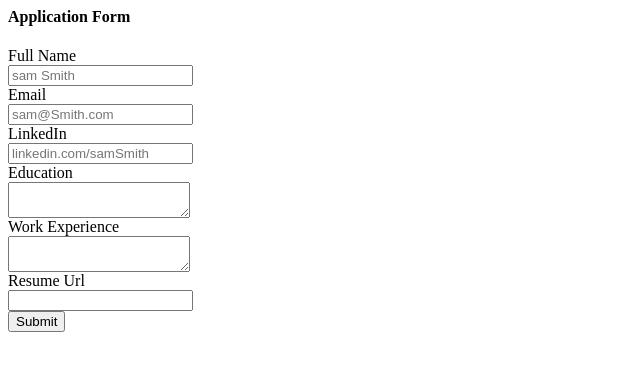
After one commit to KEEPlagat/jovian-careers-v2, a Flask app: template templates/application_form.html in a window 1280 px wide. The commit adds this page. Shown: the top 371 px of the page, without its empty margins (0-640 px from the left). Run offline with Flask 2, Linux system fonts and the light colour scheme; the template is opened without the code that fills it, so the values that code supplies are empty.

Commit message:
Posted to db

```diff
--- a/database.py
+++ b/database.py
@@ -28,3 +28,20 @@ def load_job_from_db(id):
     else:
       columns = result.keys()
       return dict(zip(columns, row))
+
+
+def add_application_to_db(job_id, data):
+  with engine.connect() as conn:
+    query = text(
+      "INSERT INTO applications(job_id, full_name, email, linkedin_url, education, work_experience, resume_url) VALUES(:job_id, :full_name, :email, :linkedin_url, :education, :work_experience, :resume_url)"
+    )
+    conn.execute(
+      query, {
+        "job_id": job_id,
+        "full_name": data['full_name'],
+        "email": data['email'],
+        "linkedin_url": data['linkedin_url'],
+        "education": data['education'],
+        "work_experience": data['work_experience'],
+        "resume_url": data['resume_url']
+      })
--- a/main.py
+++ b/main.py
@@ -1,5 +1,5 @@
-from flask import Flask, render_template, jsonify
-from database import load_jobs_from_db, load_job_from_db
+from flask import Flask, render_template, jsonify, request
+from database import load_jobs_from_db, load_job_from_db, add_application_to_db
 
 app = Flask(__name__)
 
@@ -24,4 +24,16 @@ def show_job(id):
   return render_template('jobpage.html', job=job)
 
 
+@app.route("/job/<id>/apply", methods=['post'])
+def apply_to_job(id):
+  data = request.form
+  job = load_job_from_db(id)
+  #store in db
+  add_application_to_db(id, data)
+  #display acknowledgement
+  return render_template('application_submitted.html',
+                         application=data,
+                         job=job)
+
+
 app.run(host='0.0.0.0', port=81, debug=True)
--- /dev/null
+++ b/templates/application_form.html
@@ -0,0 +1,35 @@
+<h4>Application Form</h4>
+<form action="/job/{{['id']}}/apply" method="post">
+  <div class="mb-2">
+      <label>Full Name</label><br>
+  <input type="text" name="full_name" placeholder="sam Smith">
+  </div>
+
+  <div class="mb-2">
+     <label>Email</label><br>
+ <input type="text" name="email" placeholder="sam@Smith.com">
+  </div>
+
+  <div class="mb-2">
+        <label>LinkedIn</label><br>
+  <input type="text" name="linkedin_url" placeholder="linkedin.com/samSmith">
+  </div>
+
+  <div class="mb-2">
+          <label>Education</label><br>
+  <textarea name="education"></textarea>
+  </div>
+
+    <div class="mb-2">
+          <label>Work Experience</label><br>
+  <textarea name="work_experience"></textarea>
+  </div>
+
+    <div class="mb-2">
+        <label>Resume Url</label><br>
+  <input type="text" name="resume_url">
+  </div>
+
+  <input type="submit">
+
+</form>
--- a/templates/jobpage.html
+++ b/templates/jobpage.html
@@ -29,6 +29,7 @@
     </ol>
         <h4>Salary</h4>
     <p>{{job.currency}}{{job.salary}}</p>
+    {% include 'application_form.html'%}
         </div>
 
     {% include 'footer.html' %}
```
Also changed, not shown: templates/application_submitted.html (added, +39 -0 lines).
